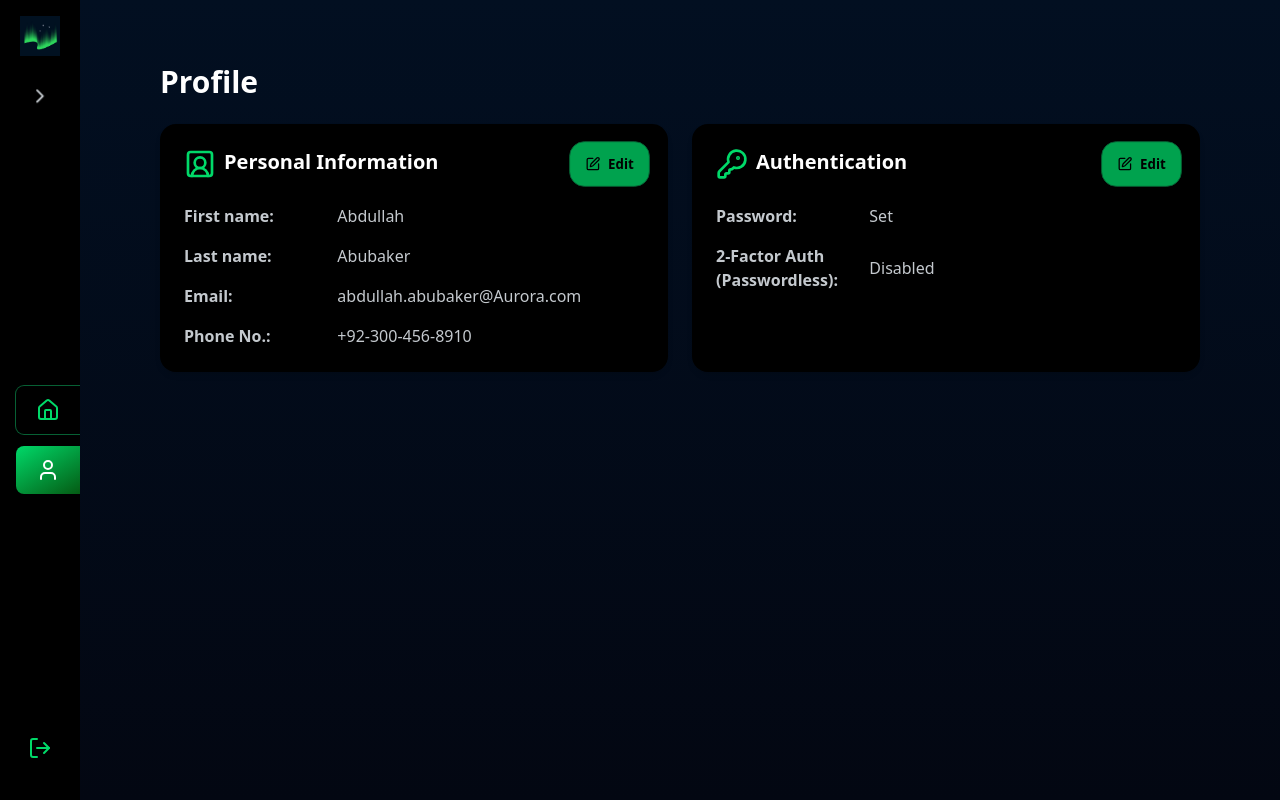
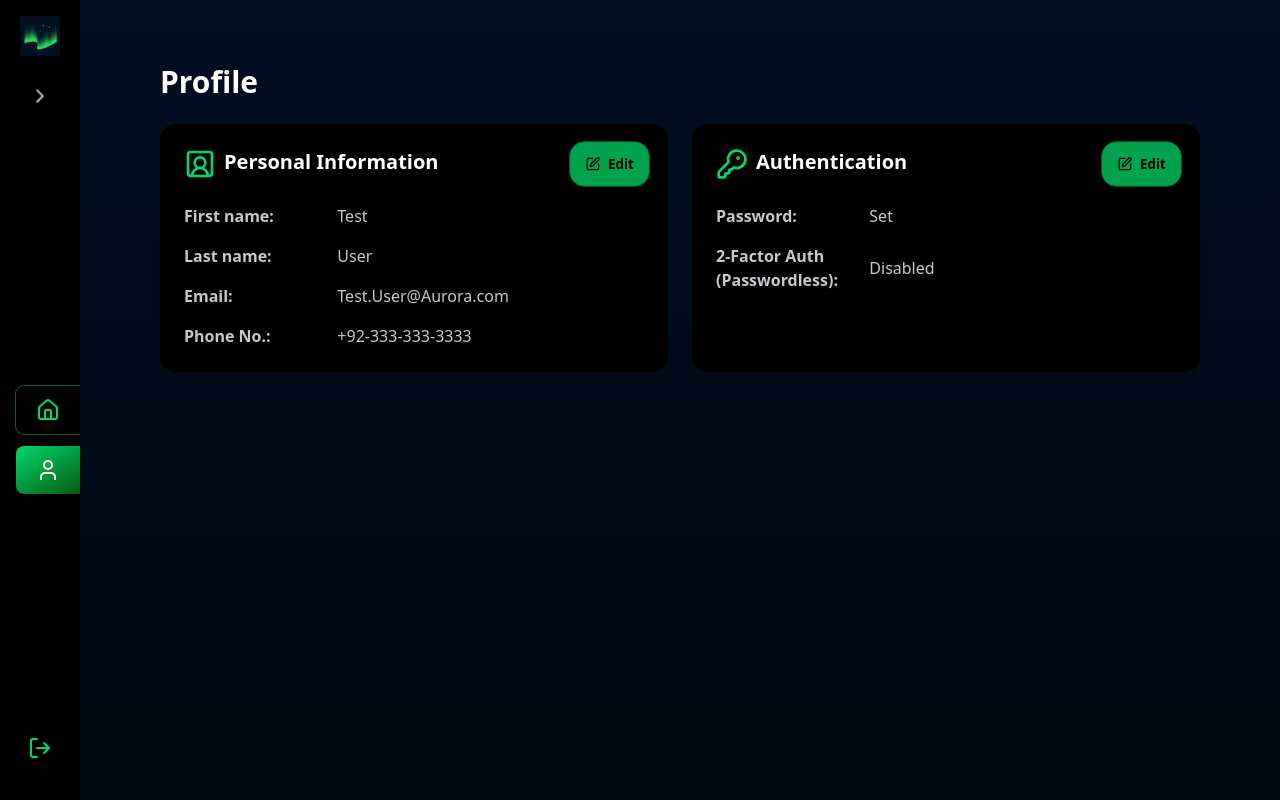
Before and after one commit to 4W4I5/Aurora, a React (Vite) app in the folder Frontend/: page /user/profile in a window 1280 px wide. Built offline with nearby package versions, Linux system fonts and the light colour scheme.

Commit message:
Fixed verification

```diff
--- a/Frontend/src/pages/Loginpage.jsx
+++ b/Frontend/src/pages/Loginpage.jsx
@@ -45,15 +45,15 @@ const LoginPage = ({ role }) => {
       password: password,
     };
 
-    if (email) {
-      const domain = email.split("@")[1];
-      if (domain !== "admin.com" && domain !== "user.com") {
-        alert(
-          "Invalid email domain, please use either @admin.com or @user.com"
-        );
-        return;
-      }
-    }
+    // if (email) {
+    //   const domain = email.split("@")[1];
+    //   if (domain !== "admin.com" && domain !== "user.com") {
+    //     alert(
+    //       "Invalid email domain, please use either @admin.com or @user.com"
+    //     );
+    //     return;
+    //   }
+    // }
 
     const response = await fetch(URL, {
       method: "POST",
@@ -214,7 +214,7 @@ const LoginPage = ({ role }) => {
         >
           {step === 1 ? (
             <>
-              <form onSubmit={handleNextStep}>
+              <form onSubmit={handleLogin}>
                 <div className="mb-4">
                   <input
                     type="email"
@@ -236,18 +236,18 @@ const LoginPage = ({ role }) => {
                   />
                 </div>
                 <button
-                  onClick={() => handleNextStep()}
+                  type="submit"
                   className="btn w-full bg-supabase.primary hover:bg-supabase.secondary text-supabase-neutral rounded-2xl"
                 >
                   Sign In
                 </button>
-                <button
-                  onClick={() => setStep(2)}
-                  className="btn w-full bg-supabase.secondary hover:bg-supabase.primary text-supabase-neutral rounded-2xl mt-4"
-                >
-                  Login with Blockchain
-                </button>
               </form>
+              <button
+                onClick={() => handleNextStep()}
+                className="btn w-full bg-supabase.secondary hover:bg-supabase.primary text-supabase-neutral rounded-2xl mt-4"
+              >
+                Login with Blockchain
+              </button>
             </>
           ) : (
             <>
--- a/Frontend/src/pages/admin/AdminProfile.jsx
+++ b/Frontend/src/pages/admin/AdminProfile.jsx
@@ -17,10 +17,10 @@ const AdminProfile = () => {
   const [errors, setErrors] = useState({});
 
   const [profile, setProfile] = useState({
-    firstName: "Abdullah",
-    lastName: "Abubaker",
-    email: "abdullah.abubaker@Aurora.com",
-    phone: "+92-300-456-8910",
+    firstName: "Test",
+    lastName: "User",
+    email: "Test.User@Aurora.com",
+    phone: "+92-333-333-3333",
     passwordSet: true,
     twoFactorAuth: false,
   });
--- a/Frontend/src/pages/user/UserProfile.jsx
+++ b/Frontend/src/pages/user/UserProfile.jsx
@@ -17,10 +17,10 @@ const UserProfile = () => {
   const [errors, setErrors] = useState({});
 
   const [profile, setProfile] = useState({
-    firstName: "Abdullah",
-    lastName: "Abubaker",
-    email: "abdullah.abubaker@Aurora.com",
-    phone: "+92-300-456-8910",
+    firstName: "Test",
+    lastName: "User",
+    email: "Test.User@Aurora.com",
+    phone: "+92-333-333-3333",
     passwordSet: true,
     twoFactorAuth: false,
   });
```
Also changed, not shown: 2 other files (tests, documents, lock files or other folders).
